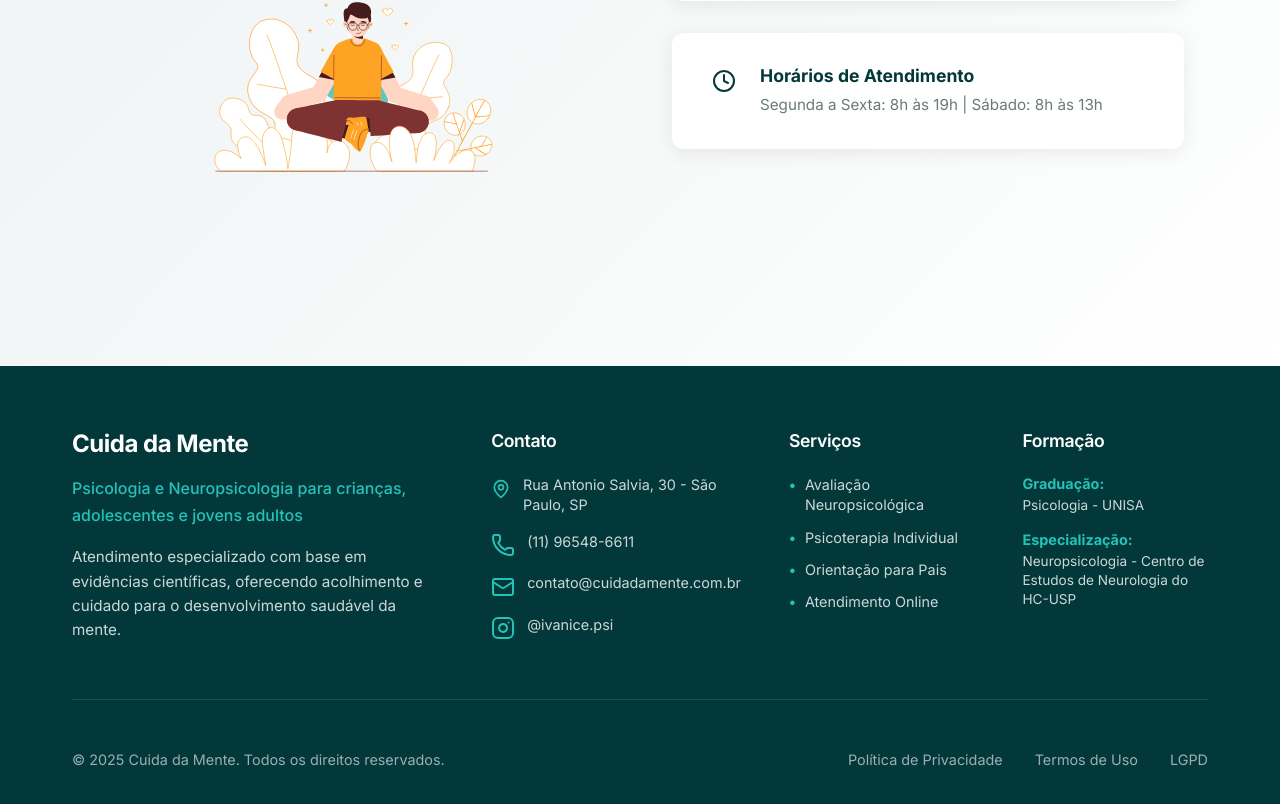
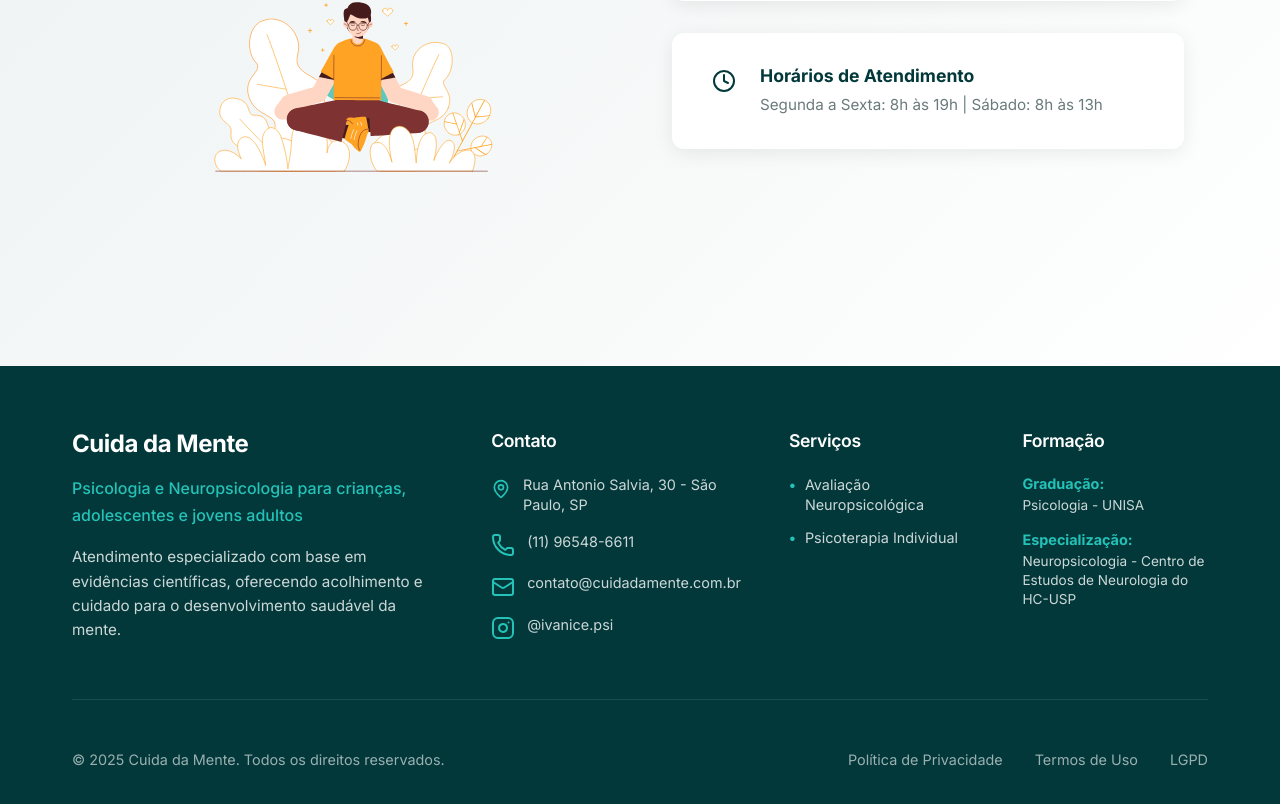
Before and after one commit to Thiagof2755/cuida-da-mente-react, a React (Create React App) app: page / in a window 1280 px wide. Shown: the part 6551-7355 px from the top of the page. Built offline with nearby package versions, Linux system fonts and the light colour scheme.

Commit message:
Remove unused services from Footer component and delete obsolete logo image

```diff
--- a/src/components/Footer/Footer.tsx
+++ b/src/components/Footer/Footer.tsx
@@ -54,8 +54,6 @@ const Footer: React.FC = () => {
               <ul className="footer__services-list">
                 <li>Avaliação Neuropsicológica</li>
                 <li>Psicoterapia Individual</li>
-                <li>Orientação para Pais</li>
-                <li>Atendimento Online</li>
               </ul>
             </div>
 
```
Also changed, not shown: public/e.png (deleted).
